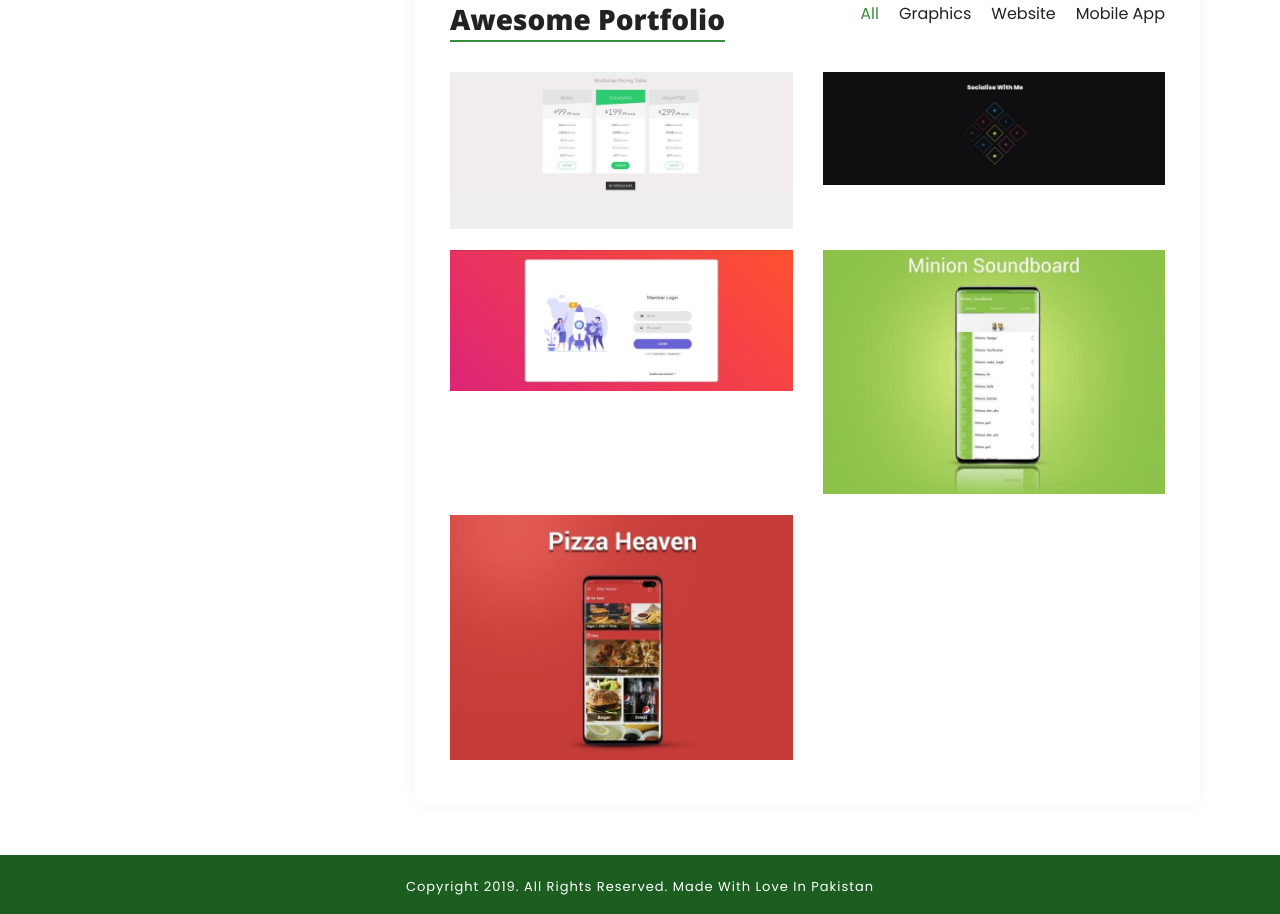
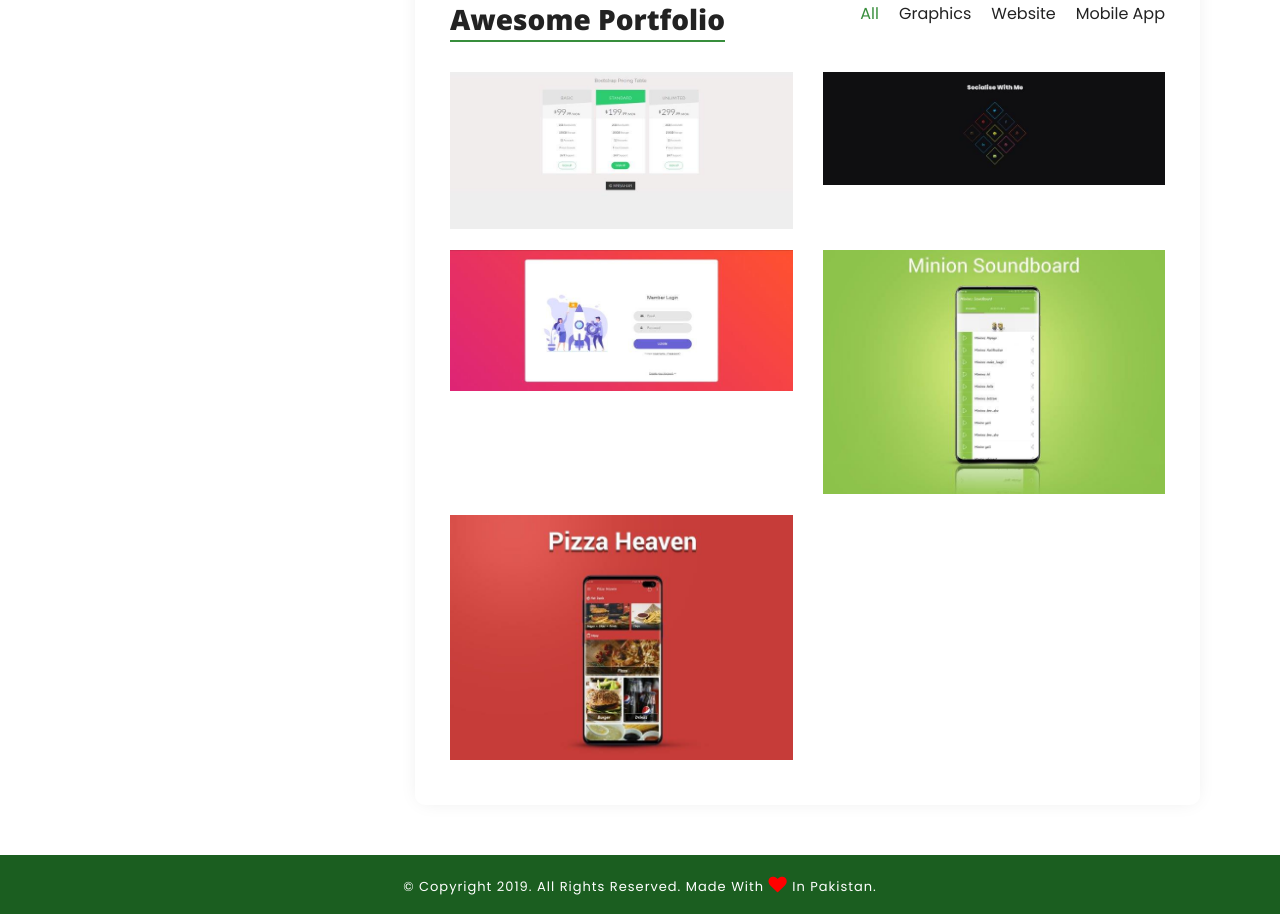
Before and after one commit to mrsahar/mrsahar.github.io, a plain HTML site: page index.html in a window 1280 px wide. Shown: the part 2190-3104 px from the top of the page. Drawn offline with nearby package versions, Linux system fonts and the light colour scheme.

Commit message:
Update index.html
copyright added

```diff
--- a/index.html
+++ b/index.html
@@ -422,7 +422,7 @@
             <div class="container-fluid">
                 <div class="row">
                     <div class="col-sm-12">
-                        <p class="copyright">Copyright 2019. All rights reserved. Made with Love in Pakistan</p>
+                        <p class="copyright">&copy; Copyright 2019. All rights reserved. Made with <i class="fa fa-heart" aria-hidden="true" style="color: red;font-size: 1.4em;"></i> in Pakistan.</p>
                     </div>
                 </div>
             </div>
```
